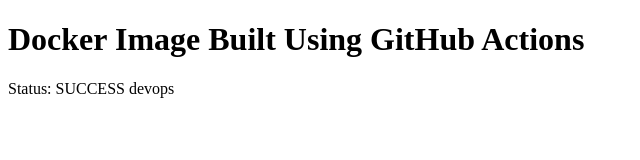
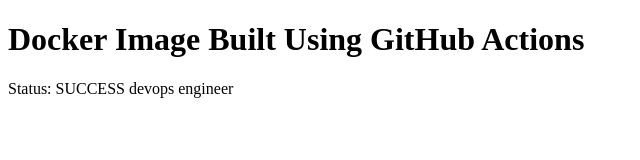
Before and after one commit to madhul91/docker-project2, a plain HTML site: page index.html in a window 1280 px wide. Shown: the full height of the page, 0-640 px from the left. Drawn offline with Linux system fonts and the light colour scheme.

Commit message:
Update index.html

```diff
--- a/index.html
+++ b/index.html
@@ -5,6 +5,6 @@
 </head>
 <body>
   <h1>Docker Image Built Using GitHub Actions</h1>
-  <p>Status: SUCCESS devops</p>
+  <p>Status: SUCCESS devops engineer</p>
 </body>
 </html>
```
